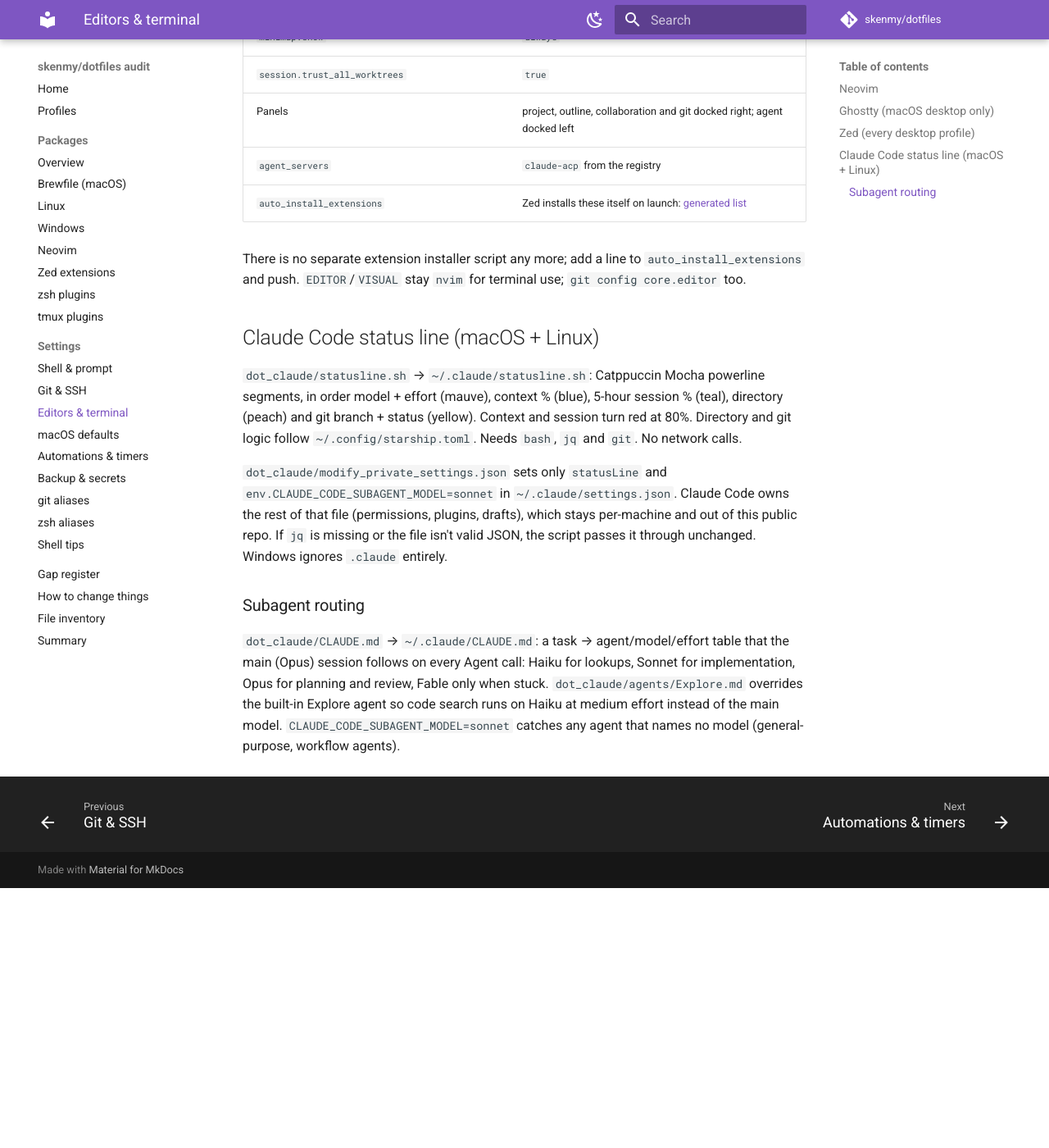
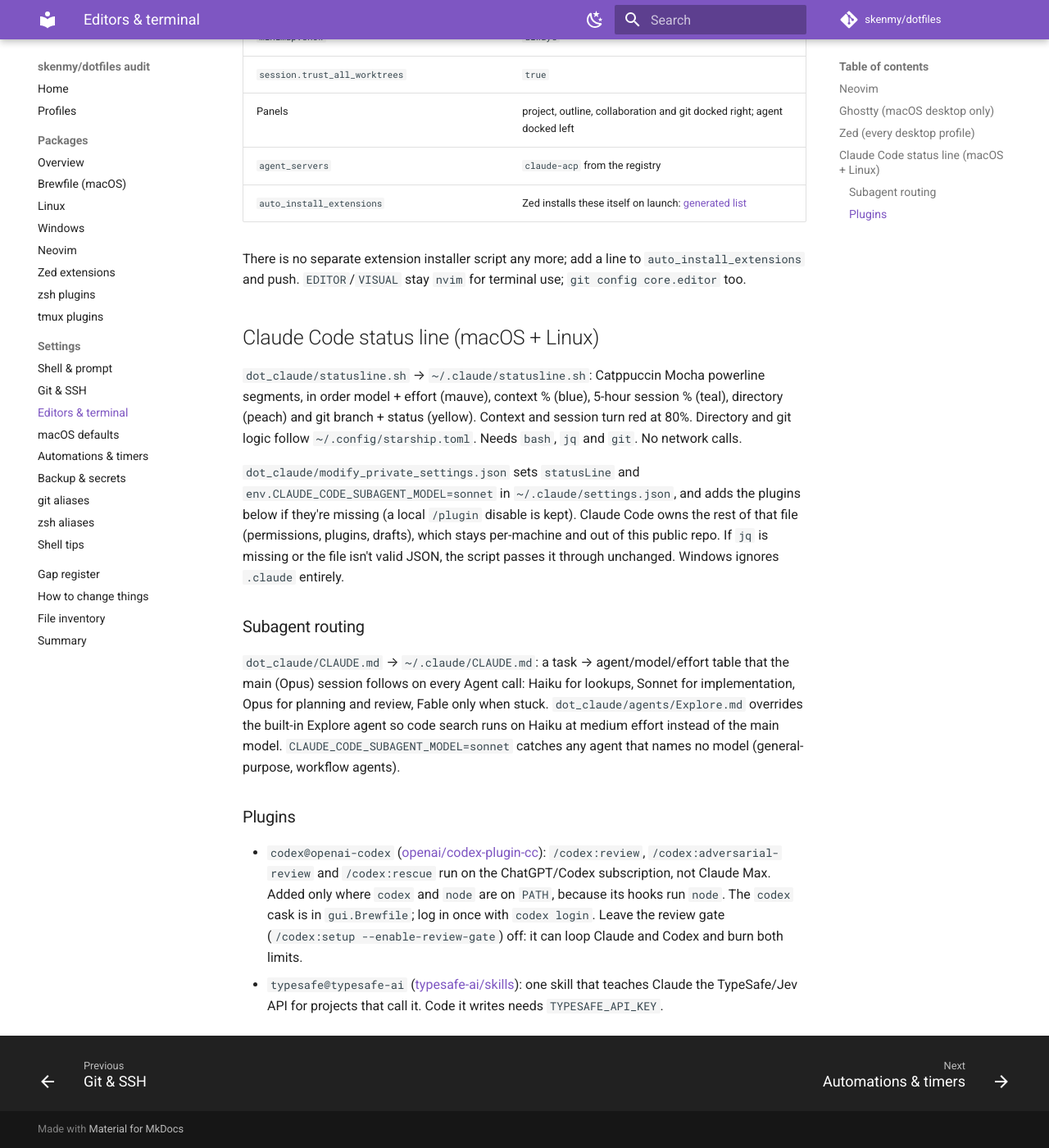
Before and after one commit to skenmy/dotfiles, an MkDocs documentation site: the page built from docs/settings/editors-terminal.md, in a window 1280 px wide and 1400 px high, scrolled down 2811 px. Shown: the whole window at 82% size. Built offline with MkDocs 1.6.1 and Material for MkDocs 9.7.7, drawn with Linux system fonts in a browser that asks for light colours; comment, search, counter and statistics services are not loaded; before the commit the page ends 3894 px from its top, so only the background shows below that.

Commit message:
feat(claude): add Codex + TypeSafe plugins and route stuck work to Codex
- settings: add codex@openai-codex (only where codex + node exist; its
  hooks run node) and typesafe@typesafe-ai if missing; a local disable
  is kept.
- CLAUDE.md: codex:codex-rescue for second opinions, stuck work and
  offloading to Codex quota; suggest /codex:adversarial-review pre-commit.
- Brewfile: move the codex cask from work to gui so personal Macs get it.

Co-Authored-By: Claude Opus 5.5 <noreply@anthropic.com>

```diff
--- a/docs/settings/editors-terminal.md
+++ b/docs/settings/editors-terminal.md
@@ -86,7 +86,7 @@ model + effort (mauve), context % (blue), 5-hour session % (teal), directory (pe
 status (yellow). Context and session turn red at 80%. Directory and git logic follow
 `~/.config/starship.toml`. Needs `bash`, `jq` and `git`. No network calls.
 
-`dot_claude/modify_private_settings.json` sets only `statusLine` and `env.CLAUDE_CODE_SUBAGENT_MODEL=sonnet` in `~/.claude/settings.json`. Claude Code owns
+`dot_claude/modify_private_settings.json` sets `statusLine` and `env.CLAUDE_CODE_SUBAGENT_MODEL=sonnet` in `~/.claude/settings.json`, and adds the plugins below if they're missing (a local `/plugin` disable is kept). Claude Code owns
 the rest of that file (permissions, plugins, drafts), which stays per-machine and out of this public
 repo. If `jq` is missing or the file isn't valid JSON, the script passes it through unchanged.
 Windows ignores `.claude` entirely.
@@ -98,3 +98,13 @@ session follows on every Agent call: Haiku for lookups, Sonnet for implementatio
 review, Fable only when stuck. `dot_claude/agents/Explore.md` overrides the built-in Explore agent so
 code search runs on Haiku at medium effort instead of the main model. `CLAUDE_CODE_SUBAGENT_MODEL=sonnet`
 catches any agent that names no model (general-purpose, workflow agents).
+
+### Plugins
+
+- `codex@openai-codex` ([openai/codex-plugin-cc](https://github.com/openai/codex-plugin-cc)): `/codex:review`,
+  `/codex:adversarial-review` and `/codex:rescue` run on the ChatGPT/Codex subscription, not Claude Max. Added
+  only where `codex` and `node` are on `PATH`, because its hooks run `node`. The `codex` cask is in
+  `gui.Brewfile`; log in once with `codex login`. Leave the review gate (`/codex:setup --enable-review-gate`)
+  off: it can loop Claude and Codex and burn both limits.
+- `typesafe@typesafe-ai` ([typesafe-ai/skills](https://github.com/typesafe-ai/skills)): one skill that teaches
+  Claude the TypeSafe/Jev API for projects that call it. Code it writes needs `TYPESAFE_API_KEY`.
```
Also changed, not shown: other parts of docs/settings/editors-terminal.md (+1 -1 lines), dot_claude/CLAUDE.md (+6 -3 lines), 3 other files.
